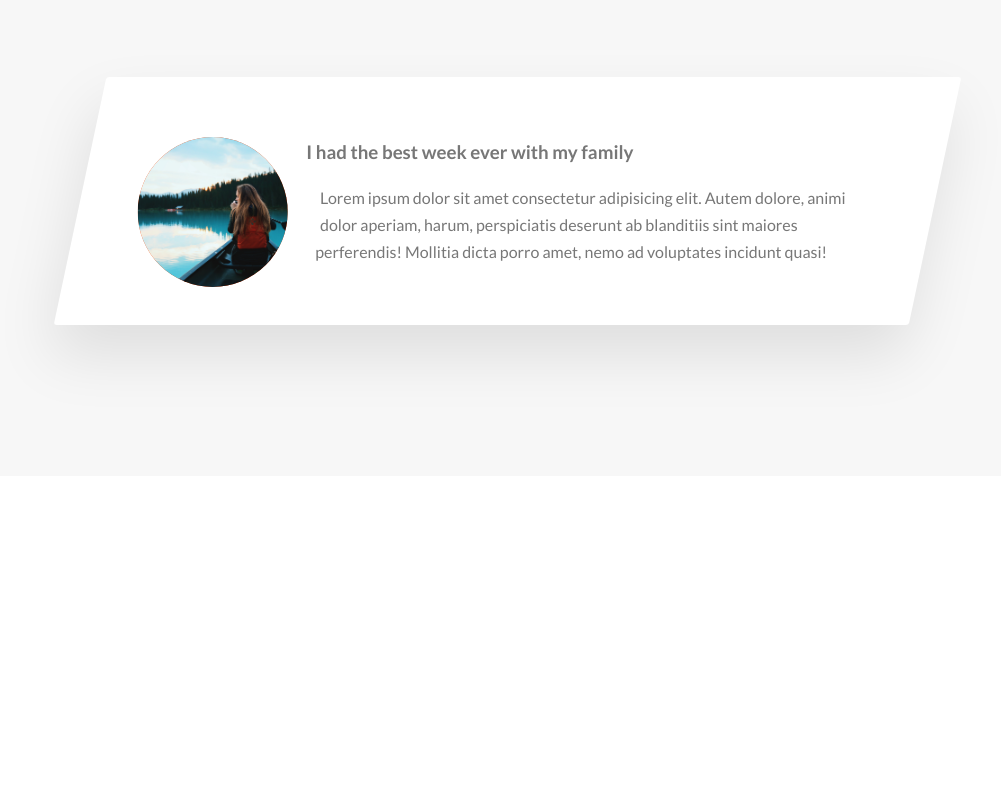
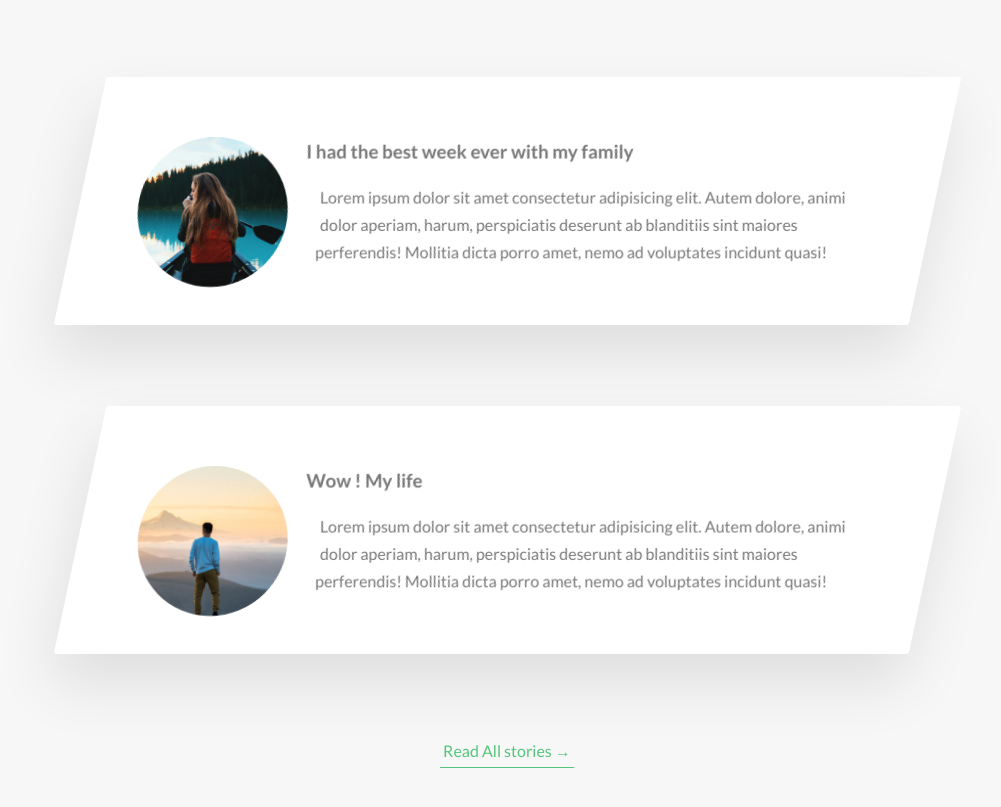
Before and after one commit to arfaoui-aziz/Natours, a plain HTML site: page index.html in a window 1280 px wide. Shown: the part 3711-4518 px from the top of the page, without its empty margins (133-1134 px from the left). Before the commit the page ends 4217 px from the top, so only its background shows below. Drawn offline with Linux system fonts and the light colour scheme.

Commit message:
Natours Stories Section Part 2

```diff
--- a/index.html
+++ b/index.html
@@ -248,7 +248,12 @@
         <div class="row">
           <div class="story">
             <figure class="story__shape">
-              <img src="img/nat-8.jpg" alt="Person on a tour" class="story__img">
+              <img
+                src="img/nat-8.jpg"
+                alt="Person on a tour"
+                class="story__img"
+              />
+              <figcaption class="story__caption">Mary Smith</figcaption>
             </figure>
             <div class="story__text">
               <h3 class="heading__tertiary u-margin-bottom-small">
@@ -263,6 +268,37 @@
             </div>
           </div>
         </div>
+
+        <div class="row">
+          <div class="story">
+            <figure class="story__shape">
+              <img
+                src="img/nat-9.jpg"
+                alt="Person on a tour"
+                class="story__img"
+              />
+              <figcaption class="story__caption">Jack Wilson</figcaption>
+            </figure>
+            <div class="story__text">
+              <h3 class="heading__tertiary u-margin-bottom-small">
+                Wow ! My life
+              </h3>
+              <p>
+                Lorem ipsum dolor sit amet consectetur adipisicing elit. Autem
+                dolore, animi dolor aperiam, harum, perspiciatis deserunt ab
+                blanditiis sint maiores perferendis! Mollitia dicta porro amet,
+                nemo ad voluptates incidunt quasi!
+              </p>
+            </div>
+          </div>
+        </div>
+
+
+
+        <div class="u-center-text u-margin-top-big">
+          <a href="#" class="btn-text">Read All stories &rarr; </a>
+        </div>
+      </section>
       </section>
     </main>
     <!-- <section class="grid-test">
--- a/sass/components/_story.scss
+++ b/sass/components/_story.scss
@@ -14,19 +14,48 @@
     height: 15rem;
     float: left;
     // border-radius: 50%;;
+    -webkit-shape-outside: circle(50% at 50% 50%);
     shape-outside: circle(50% at 50% 50%);
-    -webkit-shape-outside: circle(50% at 50% 50%);
-    background-color: orangered;
+
     // @include clearfix;
+    -webkit-clip-path: circle(50% at 50% 50%);
     clip-path: circle(50% at 50% 50%);
-    -webkit-clip-path: circle(50% at 50% 50%);
-    transform: translateX(-3rem) skewX(12deg);
+
+    transform: translateX(-3rem) skewX(10deg);
+    position: relative;
   }
+
   &__img {
     height: 100%;
+    transform: translateX(-4rem) scale(1.4);
+    backface-visibility: hidden;
+    transition: all 0.5s;
   }
 
   &__text {
     transform: skewX(12deg);
   }
+
+  &__caption {
+    position: absolute;
+    top: 50%;
+    left: 50%;
+    transform: translate(-50%, 20%);
+    color: $color-white;
+    text-transform: uppercase;
+    text-align: center;
+    font-size: 1.7rem;
+    opacity: 0;
+    transition: all 0.5s;
+    backface-visibility: hidden;
+  }
+
+  &:hover &__caption {
+    opacity: 1;
+    transform: translate(-50%, -50%);
+  }
+  &:hover &__img {
+    transform: translateX(-4rem) scale(1);
+    filter: blur(3px) brightness(80%);
+  }
 }
```
Also changed, not shown: css/main.css.
